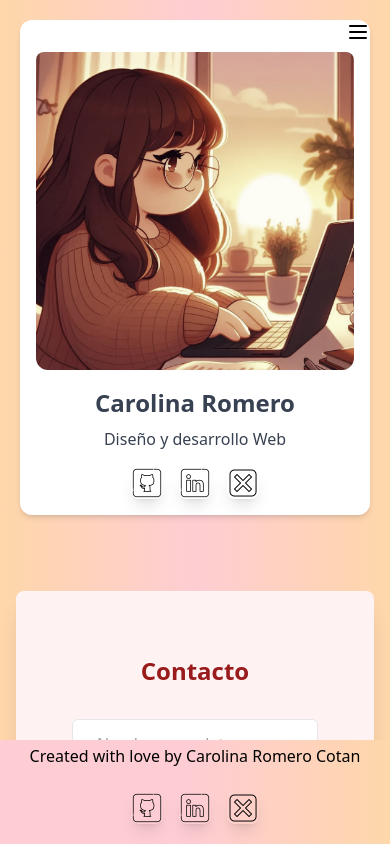
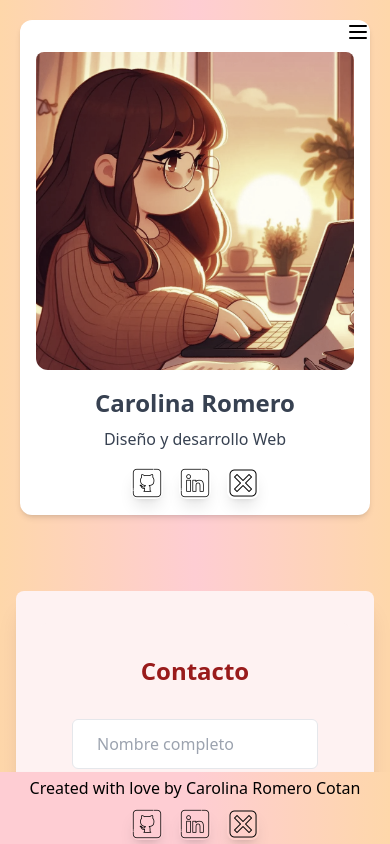
Before and after one commit to Carol-88/Portfolio, a React (Vite) app: page /contact in a window 390 px wide. Shown: the top 844 px of the page. Built offline with nearby package versions, Linux system fonts and the light colour scheme.

Commit message:
🚧 work in responsive footer

```diff
--- a/src/components/Footer/Footer.jsx
+++ b/src/components/Footer/Footer.jsx
@@ -1,11 +1,12 @@
 import { RRSS } from "../commons/RRSS";
+
 export const Footer = () => {
   return (
-    <footer className="flex flex-col sm:flex-row sm:justify-end fixed w-full bottom-0 bg-gradient-to-r from-rose-200 via-rose-200 to-orange-200 z-1 shadow-lg">
-      <p className="flex justify-center items-center p-1">
+    <footer className="flex flex-col sm:flex-wrap w-full sm:w-2/3 sm:flex-row justify-end items-center fixed sm:right-0 bottom-0 bg-gradient-to-r from-rose-200 via-rose-200 to-orange-200 z-1 shadow-lg sm:p-4">
+      <p className="text-center sm:text-left p-1 sm:flex-1 lg:text-end">
         Created with love by Carolina Romero Cotan
       </p>
-      <p className="flex flex-wrap justify-center items-center p-1">
+      <p className="flex justify-end items-center p-1 sm:flex-1">
         <RRSS />
       </p>
     </footer>
--- a/src/components/Profile/ProfileCard.jsx
+++ b/src/components/Profile/ProfileCard.jsx
@@ -19,7 +19,7 @@ export const ProfileCard = () => {
           </h4>
           <p>Diseño y desarrollo Web</p>
         </div>
-        <div>
+        <div className="p-4">
           <RRSS />
         </div>
       </div>
--- a/src/components/commons/RRSS.jsx
+++ b/src/components/commons/RRSS.jsx
@@ -1,7 +1,7 @@
 import { rrss } from "../../lib/func-rrss";
 export const RRSS = () => {
   return (
-    <div className="flex flex-wrap justify-center gap-4 p-4">
+    <div className="flex flex-wrap justify-center gap-4">
       {rrss.map((social, index) => (
         <a
           key={index}
```
